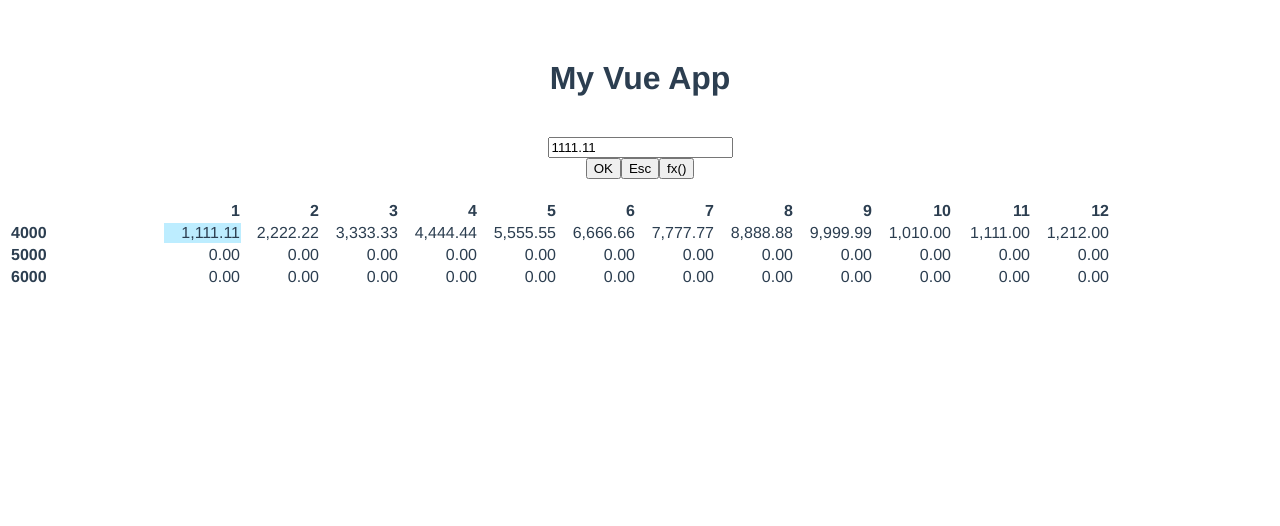
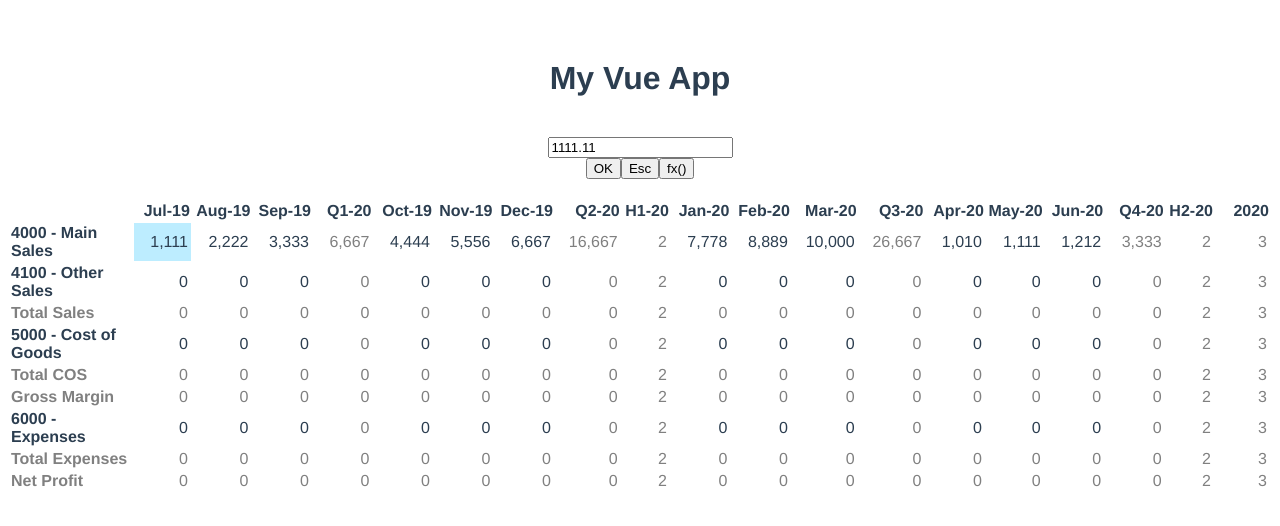
Before and after one commit to pspiteri/Test01a, a Vue app: page / in a window 1280 px wide. Shown: the top 526 px of the page. Built offline with nearby package versions, Linux system fonts and the light colour scheme; the HTML template or start-up script is replaced by a standard one.

Commit message:
Update as at 20200416a

```diff
--- a/src/App.vue
+++ b/src/App.vue
@@ -5,17 +5,17 @@
         <h1>My Vue App</h1>
         <!-- PersonGreeter personName="Travis" / -->
         <div class="input-group">
-            <input v-model="selectedCellValue" type="text" class="form-control" aria-label="Recipient's username"
-                aria-describedby="basic-addon2">
+            <input v-model="selectedCellValueOrKeyedValue" type="text" class="form-control"
+                aria-label="Recipient's username" aria-describedby="basic-addon2">
             <div class="input-group-append">
                 <button class="btn btn-outline-secondary" type="button">OK</button>
                 <button class="btn btn-outline-secondary" type="button">Esc</button>
                 <button class="btn btn-outline-secondary" type="button">fx()</button>
             </div>
         </div>
-        <Table v-on:tableKeyedValue="tableKeyedValue" v-on:tableEditing="tableEditing"
-            v-on:cellSelectedValue="cellSelectedValue" :accounts="accounts" :periods="periods" :values="values"
-            :isEditing="isEditing" :keyedValue="keyedValue" :selectedCellValue="selectedCellValue" />
+        <Table v-on:tableEditing="tableEditing" v-on:cellSelectedValue="cellSelectedValue" :accounts="accounts"
+            :periods="periods" :values="values" :isEditing="isEditing" :keyedValue="keyedValue"
+            :selectedCellValue="selectedCellValue" v-on:tableKeyedValue="tableKeyedValue" />
     </div>
 </template>
 <script>
@@ -25,120 +25,257 @@
         name: "app",
         data() {
             return {
-                keyedValue: null,
+                keyedValue: "",
                 isEditing: false,
                 selectedCellValue: null,
                 accounts: [
                     {
-                        "name": "4000",
+                        "account": "4000",
+                        "name": "4000 - Main Sales",
+                        "isLeaf": true,
+                        "invert": true
+                    },
+                    {
+                        "account": "4100",
+                        "name": "4100 - Other Sales",
+                        "isLeaf": true,
+                        "invert": true
+                    },
+                    {
+                        "account": "tot_sales",
+                        "name": "Total Sales",
+                        "isLeaf": false,
+                        "invert": true
+                    },
+                    {
+                        "account": "5000",
+                        "name": "5000 - Cost of Goods",
+                        "isLeaf": true,
                         "invert": false
                     },
                     {
-                        "name": "5000",
+                        "account": "tot_cos",
+                        "name": "Total COS",
+                        "isLeaf": false,
+                        "invert": true
+                    },
+                    {
+                        "account": "gm",
+                        "name": "Gross Margin",
+                        "isLeaf": false,
+                        "invert": true
+                    },
+                    {
+                        "account": "6000",
+                        "name": "6000 - Expenses",
+                        "isLeaf": true,
                         "invert": false
                     },
                     {
-                        "name": "6000",
-                        "invert": false
+                        "account": "tot_exp",
+                        "name": "Total Expenses",
+                        "isLeaf": false,
+                        "invert": true
+                    },
+                    {
+                        "account": "np",
+                        "name": "Net Profit",
+                        "isLeaf": false,
+                        "invert": true
                     }
                 ],
                 periods: [
                     {
-                        "name": "1"
+                        "id": "1",
+                        "name": "Jul-19",
+                        "type": "month"
                     },
                     {
-                        "name": "2"
+                        "id": "2",
+                        "name": "Aug-19",
+                        "type": "month"
                     },
                     {
-                        "name": "3"
+                        "id": "3",
+                        "name": "Sep-19",
+                        "type": "month"
                     },
                     {
-                        "name": "4"
+                        "id": "q1",
+                        "name": "Q1-20",
+                        "type": "quarter"
                     },
                     {
-                        "name": "5"
+                        "id": "4",
+                        "name": "Oct-19",
+                        "type": "month"
                     },
                     {
-                        "name": "6"
+                        "id": "5",
+                        "name": "Nov-19",
+                        "type": "month"
                     },
                     {
-                        "name": "7"
+                        "id": "6",
+                        "name": "Dec-19",
+                        "type": "month"
                     },
                     {
-                        "name": "8"
+                        "id": "q2",
+                        "name": "Q2-20",
+                        "type": "quarter"
                     },
                     {
-                        "name": "9"
+                        "id": "h1",
+                        "name": "H1-20",
+                        "type": "half"
                     },
                     {
-                        "name": "10"
+                        "id": "7",
+                        "name": "Jan-20",
+                        "type": "month"
                     },
                     {
-                        "name": "11"
+                        "id": "8",
+                        "name": "Feb-20",
+                        "type": "month"
                     },
                     {
-                        "name": "12"
+                        "id": "9",
+                        "name": "Mar-20",
+                        "type": "month"
+                    },
+                    {
+                        "id": "q3",
+                        "name": "Q3-20",
+                        "type": "quarter"
+                    },
+                    {
+                        "id": "10",
+                        "name": "Apr-20",
+                        "type": "month"
+                    },
+                    {
+                        "id": "11",
+                        "name": "May-20",
+                        "type": "month"
+                    },
+                    {
+                        "id": "12",
+                        "name": "Jun-20",
+                        "type": "month"
+                    },
+                    {
+                        "id": "q4",
+                        "name": "Q4-20",
+                        "type": "quarter"
+                    },
+                    {
+                        "id": "h2",
+                        "name": "H2-20",
+                        "type": "half"
+                    },
+                    {
+                        "id": "yr",
+                        "name": "2020",
+                        "type": "year"
                     }
                 ],
                 values: [
                     {
-                        "account": "4000",
-                        "period": "1",
+                        "account_id": "4000",
+                        "period_id": "1",
+                        "quarter_id": "q1",
+                        "half_id": "h1",
+                        "year_id": "2020",
                         "value": "1111.11"
                     },
                     {
-                        "account": "4000",
-                        "period": "2",
+                        "account_id": "4000",
+                        "period_id": "2",
+                        "quarter_id": "q1",
+                        "half_id": "h1",
+                        "year_id": "2020",
                         "value": "2222.22"
                     },
                     {
-                        "account": "4000",
-                        "period": "3",
+                        "account_id": "4000",
+                        "period_id": "3",
+                        "quarter_id": "q1",
+                        "half_id": "h1",
+                        "year_id": "2020",
                         "value": "3333.33"
                     },
                     {
-                        "account": "4000",
-                        "period": "4",
+                        "account_id": "4000",
+                        "period_id": "4",
+                        "quarter_id": "q2",
+                        "half_id": "h1",
+                        "year_id": "2020",
                         "value": "4444.44"
                     },
                     {
-                        "account": "4000",
-                        "period": "5",
+                        "account_id": "4000",
+                        "period_id": "5",
+                        "quarter_id": "q2",
+                        "half_id": "h1",
+                        "year_id": "2020",
                         "value": "5555.55"
                     },
                     {
-                        "account": "4000",
-                        "period": "6",
+                        "account_id": "4000",
+                        "period_id": "6",
+                        "quarter_id": "q2",
+                        "half_id": "h1",
+                        "year_id": "2020",
                         "value": "6666.66"
                     },
                     {
-                        "account": "4000",
-                        "period": "7",
+                        "account_id": "4000",
+                        "period_id": "7",
+                        "quarter_id": "q3",
+                        "half_id": "h2",
+                        "year_id": "2020",
                         "value": "7777.77"
                     },
                     {
-                        "account": "4000",
-                        "period": "8",
+                        "account_id": "4000",
+                        "period_id": "8",
+                        "quarter_id": "q3",
+                        "half_id": "h2",
+                        "year_id": "2020",
                         "value": "8888.88"
                     },
                     {
-                        "account": "4000",
-                        "period": "9",
+                        "account_id": "4000",
+                        "period_id": "9",
+                        "quarter_id": "q3",
+                        "half_id": "h2",
+                        "year_id": "2020",
                         "value": "9999.99"
                     },
                     {
-                        "account": "4000",
-                        "period": "10",
+                        "account_id": "4000",
+                        "period_id": "10",
+                        "quarter_id": "q4",
+                        "half_id": "h2",
+                        "year_id": "2020",
                         "value": "1010.00"
                     },
                     {
-                        "account": "4000",
-                        "period": "11",
+                        "account_id": "4000",
+                        "period_id": "11",
+                        "quarter_id": "q4",
+                        "half_id": "h2",
+                        "year_id": "2020",
                         "value": "1111.00"
                     },
                     {
-                        "account": "4000",
-                        "period": "12",
+                        "account_id": "4000",
+                        "period_id": "12",
+                        "quarter_id": "q4",
+                        "half_id": "h2",
+                        "year_id": "2020",
                         "value": "1212.00"
                     }
                 ]
@@ -160,7 +297,24 @@
             Table
         },
         computed: {
-
+            selectedCellValueOrKeyedValue: function () {
+                if (this.isEditing) {
+                    return this.keyedValue;
+                } else {
+                    return this.selectedCellValue;
+                }
+            }
+        },
+        mounted() {
+            const self = this;
+            // NOTE: Something about this code makes scrolling work!
+            // var check_width = window.innerWidth;
+            // console.log(check_width);
+            // window.addEventListener("resize", function () {
+            //     var check_width = window.innerWidth;
+            //     console.log(check_width);
+            // });
+            document.querySelector("table").click();
         }
     };
 </script>
--- a/src/components/Cell.vue
+++ b/src/components/Cell.vue
@@ -11,8 +11,8 @@
             }
         },
         props: {
-            account: String,
-            period: String,
+            account: Object,
+            period: Object,
             invertSign: Boolean,
             values: Array,
             selectedRowIndex: Number,
@@ -20,6 +20,13 @@
             isEditing: Boolean
         },
         computed: {
+            summaryCss: function () {
+                if (["quarter", "half", "year"].includes(this.period["type"])) {
+                    return "summary";
+                }
+
+                return "";
+            },
             rowIndex: function () {
                 if (!this.componentLoaded)
                     return null;
@@ -32,13 +39,61 @@
 
                 return this.$el.attributes[0].ownerElement.cellIndex;
             },
+            getQuarterPeriods: function () {
+                var q_periods;
+                var q1_periods = ["1", "2", "3"];
+                var q2_periods = ["4", "5", "6"];
+                var q3_periods = ["7", "8", "9"];
+                var q4_periods = ["10", "11", "12"];
+
+                switch (this.period["id"]) {
+                    case "q1":
+                        q_periods = q1_periods;
+                        break;
+                    case "q2":
+                        q_periods = q2_periods;
+                        break;
+                    case "q3":
+                        q_periods = q3_periods;
+                        break;
+                    case "q4":
+                        q_periods = q4_periods;
+                        break;
+                    default:
+                        break;
+                }
+
+                return q_periods;
+
+            },
             cellRawValue: function () {
                 var sumOfValues = 0;
+                var periodType = this.period['type'];
+                var q_periods = this.getQuarterPeriods;
+                switch (periodType) {
+                    case "quarter":
+                        for (const value of this.values) {
+                            if (value["account_id"] == this.account["account"] && q_periods.includes(value["period_id"])) {
+                                sumOfValues = sumOfValues + this.textToValue(value["value"]);
+                            }
+                        }
+                        break;
 
-                for (const value of this.values) {
-                    if (value["account"] == this.account && value["period"] == this.period) {
-                        sumOfValues = sumOfValues + this.textToValue(value["value"]);
-                    }
+                    case "half":
+                        sumOfValues = 2;
+                        break;
+
+                    case "year":
+                        sumOfValues = 3;
+                        break;
+
+                    default:
+                        for (const value of this.values) {
+                            if (value["account_id"] == this.account["account"] && value["period_id"] == this.period["id"]) {
+                                sumOfValues = sumOfValues + this.textToValue(value["value"]);
+                            }
+                        }
+                        break;
                 }
 
                 return sumOfValues;
@@ -55,6 +110,7 @@
                 }
 
                 var numberFormat = "0,0.00";
+                var numberFormat = "0,0";
                 return numeral(value).format(numberFormat);
             },
             isActive: function () {
@@ -109,8 +165,14 @@
     };
 </script>
 <style scoped>
+    .summary {
+        /* background-color: #F6F6F6; */
+        color: grey;
+    }
+
     .cell {
         text-align: right;
+        padding-right: 3px;
     }
 
     .active {
@@ -122,5 +184,6 @@
     }
 </style>
 <template>
-    <td class="cell" v-bind:class="[isActive, isEditingCss]" v-on:click="onCellClick" v-text="cellValue"></td>
+    <td class="cell" v-bind:class="[isActive, isEditingCss, summaryCss]" v-on:click="onCellClick" v-text="cellValue">
+    </td>
 </template>
--- a/src/components/Row.vue
+++ b/src/components/Row.vue
@@ -6,12 +6,21 @@
       Cell
     },
     props: {
-      account: String,
+      account: Object,
       periods: Array,
       values: Array,
       selectedRowIndex: Number,
       selectedCellIndex: Number,
       isEditing: Boolean
+    },
+    computed: {
+      rollupCss: function () {
+        if (!this.account["isLeaf"]) {
+          return "rollup";
+        }
+
+        return "";
+      }
     }
   };
 </script>
@@ -19,13 +28,18 @@
   .row-header {
     text-align: left;
   }
+
+  .rollup {
+    /* background-color: #F6F6F6; */
+    color: grey;
+  }
 </style>
 <template>
-  <tr>
-    <th class="row-header" scope="account">{{ account }}</th>
+  <tr v-bind:class="[rollupCss]">
+    <th class="row-header" scope="row">{{ account["name"] }}</th>
     <template v-for="period in periods">
       <Cell :selectedRowIndex="selectedRowIndex" :selectedCellIndex="selectedCellIndex" :account="account"
-        :period="period['name']" :invertSign=false :values="values" :isEditing="isEditing" v-on="$listeners" />
+        :period="period" :invertSign=false :values="values" :isEditing="isEditing" v-on="$listeners" />
     </template>
   </tr>
 </template>
--- a/src/components/Table.vue
+++ b/src/components/Table.vue
@@ -10,7 +10,7 @@
             periods: Array,
             values: Array,
             isEditing: Boolean,
-            keyedValue: Number,
+            keyedValue: String,
             selectedCellValue: Number
         },
         data() {
@@ -34,8 +34,6 @@
                 this.selectedRowIndex = target.parentElement.rowIndex;
             },
             resetNavigationProperties() {
-                // this.$emit('tableEditing', false);
-                // this.$emit('tableKeyedValue', "");
                 this.setEditingToFalse();
                 this.resetKeyedValue();
             },
@@ -54,6 +52,11 @@
             addKeyToKeyedValueIfEditing(key) {
                 this.$emit('tableKeyedValue', this.keyedValue + key);
             },
+            isNumeric(text) {
+                // var regEx = /^[a-z0-9]+$/i
+                var regEx = /^\d+$/;
+                return regEx.test(text);
+            },
             navigation(key) {
                 switch (key) {
                     case "Alt":
@@ -65,43 +68,46 @@
                         if (this.selectedCellIndex > 1) {
                             this.selectedCellIndex--;
                         }
-                        this.setKeyedValueToSelectedValue();
-                        this.setEditingToFalse();
-                        // this.resetNavigationProperties();
+                        // this.setKeyedValueToSelectedValue();
+                        // this.setEditingToFalse();
+                        this.resetNavigationProperties();
                         break;
                     case "ArrowRight":
                         if (this.selectedCellIndex < this.columnCount) {
                             this.selectedCellIndex++;
                         }
 
-                        this.setKeyedValueToSelectedValue();
-                        this.setEditingToFalse();
-                        // this.resetNavigationProperties();
+                        // this.setKeyedValueToSelectedValue();
+                        // this.setEditingToFalse();
+                        this.resetNavigationProperties();
                         break;
                     case "ArrowUp":
                         if (this.selectedRowIndex > 1) {
                             this.selectedRowIndex--;
                         }
 
-                        this.setKeyedValueToSelectedValue();
-                        this.setEditingToFalse();
-                        // this.resetNavigationProperties();
+                        // this.setKeyedValueToSelectedValue();
+                        // this.setEditingToFalse();
+                        this.resetNavigationProperties();
                         break;
                     case "ArrowDown":
                         if (this.selectedRowIndex < this.rowCount) {
                             this.selectedRowIndex++;
                         }
 
-                        this.setKeyedValueToSelectedValue();
-                        this.setEditingToFalse();
-                        // this.resetNavigationProperties();
+                        // this.setKeyedValueToSelectedValue();
+                        // this.setEditingToFalse();
+                        this.resetNavigationProperties();
                         break;
                     default:
-                        if (!this.isEditing) { this.resetKeyedValue(); }
-                        this.setEditingToTrue();
-                        this.addKeyToKeyedValueIfEditing(key);
+                        if (this.isNumeric(key)) {
+                            if (!this.isEditing) { this.resetKeyedValue(); }
+                            this.setEditingToTrue();
+                            this.addKeyToKeyedValueIfEditing(key);
 
-                        console.log(this.keyedValue);
+                            console.log(this.keyedValue);
+                        }
+
                         break;
                 }
             }
@@ -114,9 +120,18 @@
         }
     };
 </script>
-<style scoped>
+<style>
+    table {
+        table-layout: fixed;
+    }
+
+
     .row-header {
         text-align: left;
+
+        position: sticky;
+        left: 0px;
+        background-color: white;
     }
 
     .col-header {
@@ -124,18 +139,18 @@
     }
 </style>
 <template>
-    <div class="table-responsive-md">
+    <div class="table-responsive">
         <table class="table table-sm" id="table">
             <thead>
                 <tr>
-                    <th class="row-header" scope="col" width="150px"></th>
-                    <th class="col-header" v-for="period in periods" scope="col" width="75px">{{ period["name"] }}
+                    <th class="row-header" scope="col" width="225"></th>
+                    <th class="col-header" v-for="period in periods" scope="col" width="90px">{{ period["name"] }}
                     </th>
                 </tr>
             </thead>
             <tbody>
                 <template v-for="account in accounts">
-                    <Row v-on:onCellClickParent="onCellClickParent" :account="account['name']" :periods="periods"
+                    <Row v-on:onCellClickParent="onCellClickParent" :account="account" :periods="periods"
                         :values="values" :selectedRowIndex="selectedRowIndex" :selectedCellIndex="selectedCellIndex"
                         :isEditing="isEditing" v-on="$listeners" />
                 </template>
```
